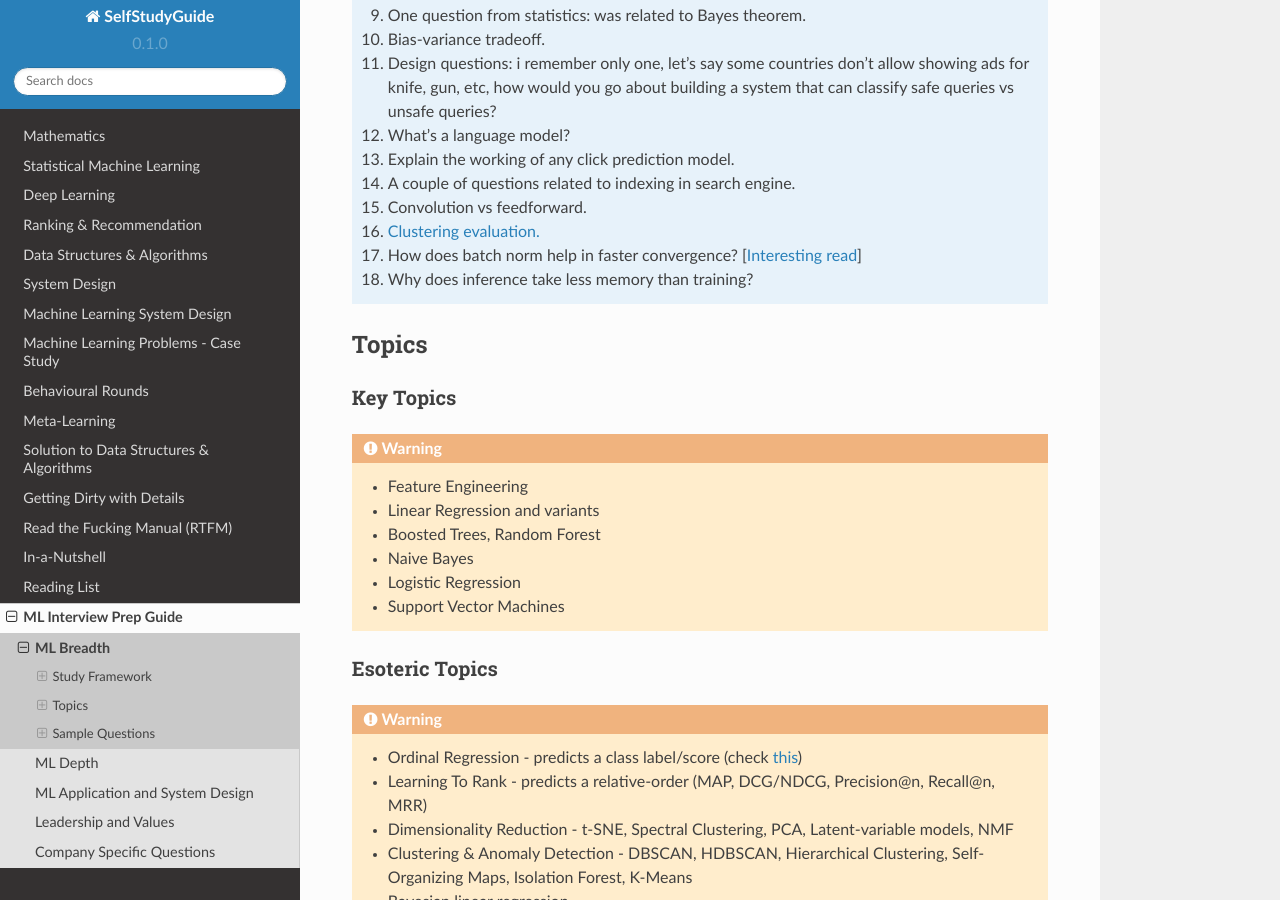
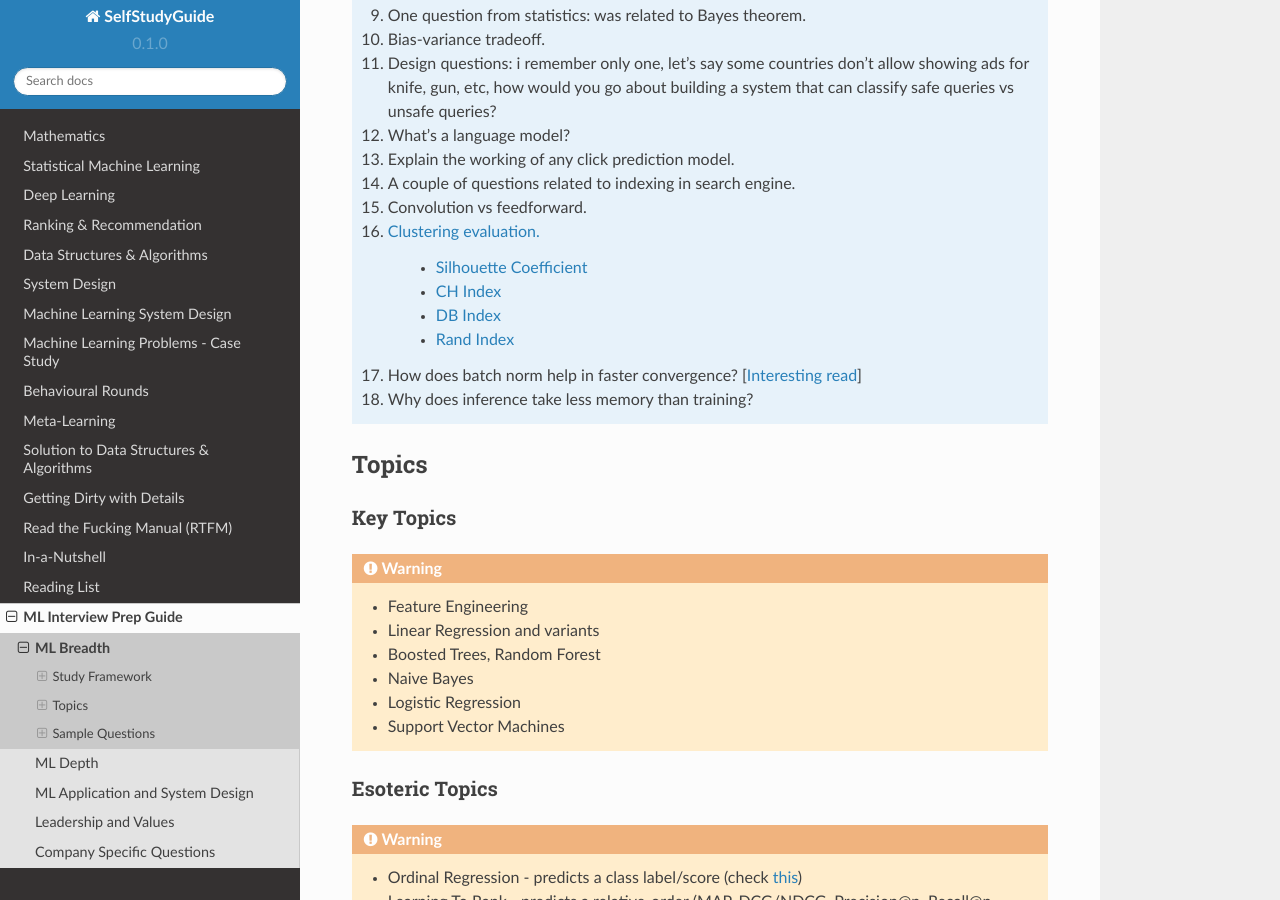
Before and after one commit to uselesstechjunks/leetcode, a Sphinx documentation site: the page built from docs/source/interviews/breadth.rst, in a window 1280 px wide and 900 px high, scrolled down 1268 px. Built offline with Sphinx 7.4.7 and the Read the Docs theme 2.0.0, drawn with Linux system fonts in a browser that asks for light colours.

Commit message:
Update breadth.rst (#159)

```diff
--- a/docs/source/interviews/breadth.rst
+++ b/docs/source/interviews/breadth.rst
@@ -54,6 +54,12 @@ Sample Questions
 	14. A couple of questions related to indexing in search engine.
 	15. Convolution vs feedforward.
 	16. `Clustering evaluation. <https://scikit-learn.org/stable/modules/clustering.html#clustering-performance-evaluation>`_
+
+		- `Silhouette Coefficient <https://scikit-learn.org/stable/modules/clustering.html#silhouette-coefficient>`_
+		- `CH Index <https://scikit-learn.org/stable/modules/clustering.html#calinski-harabasz-index>`_
+		- `DB Index <https://scikit-learn.org/stable/modules/clustering.html#davies-bouldin-index>`_
+		- `Rand Index <https://scikit-learn.org/stable/modules/clustering.html#rand-index>`_
+
 	17. How does batch norm help in faster convergence? [`Interesting read <https://blog.paperspace.com/busting-the-myths-about-batch-normalization/>`_]
 	18. Why does inference take less memory than training?
 
```
